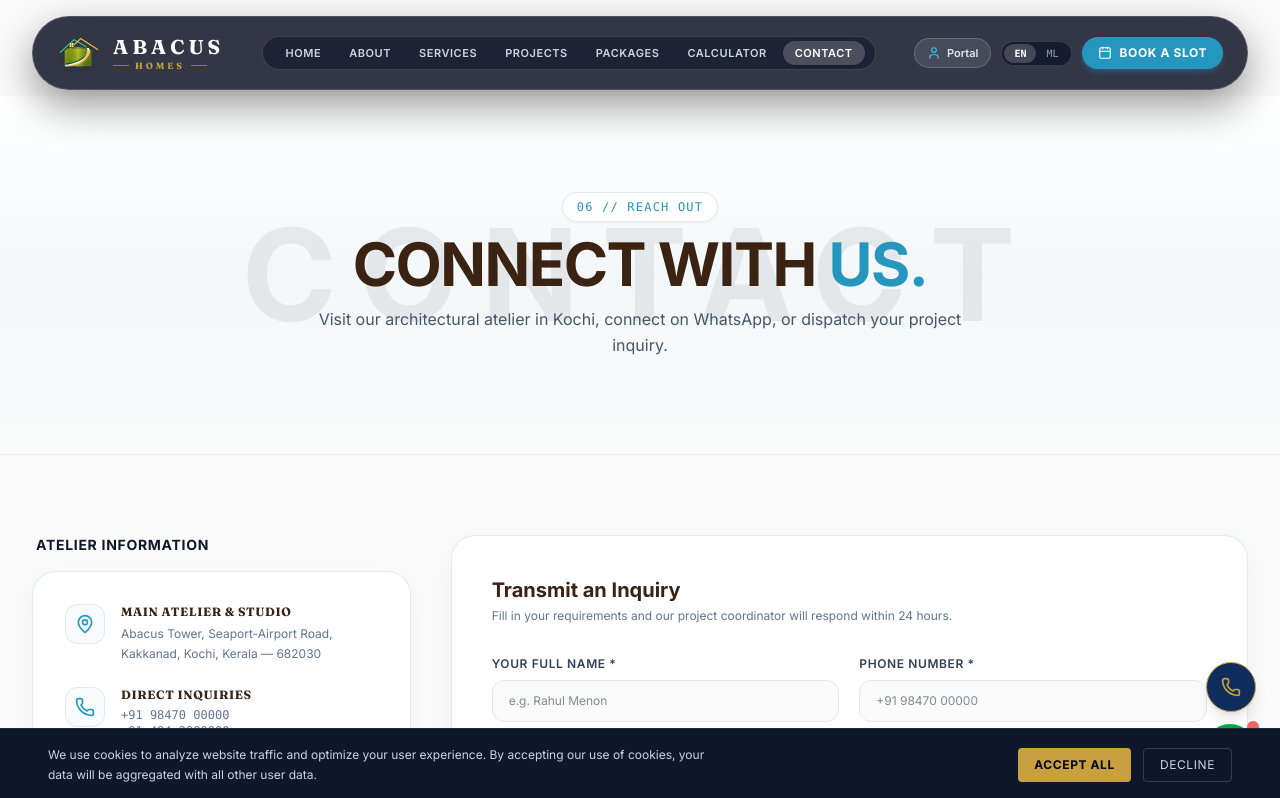
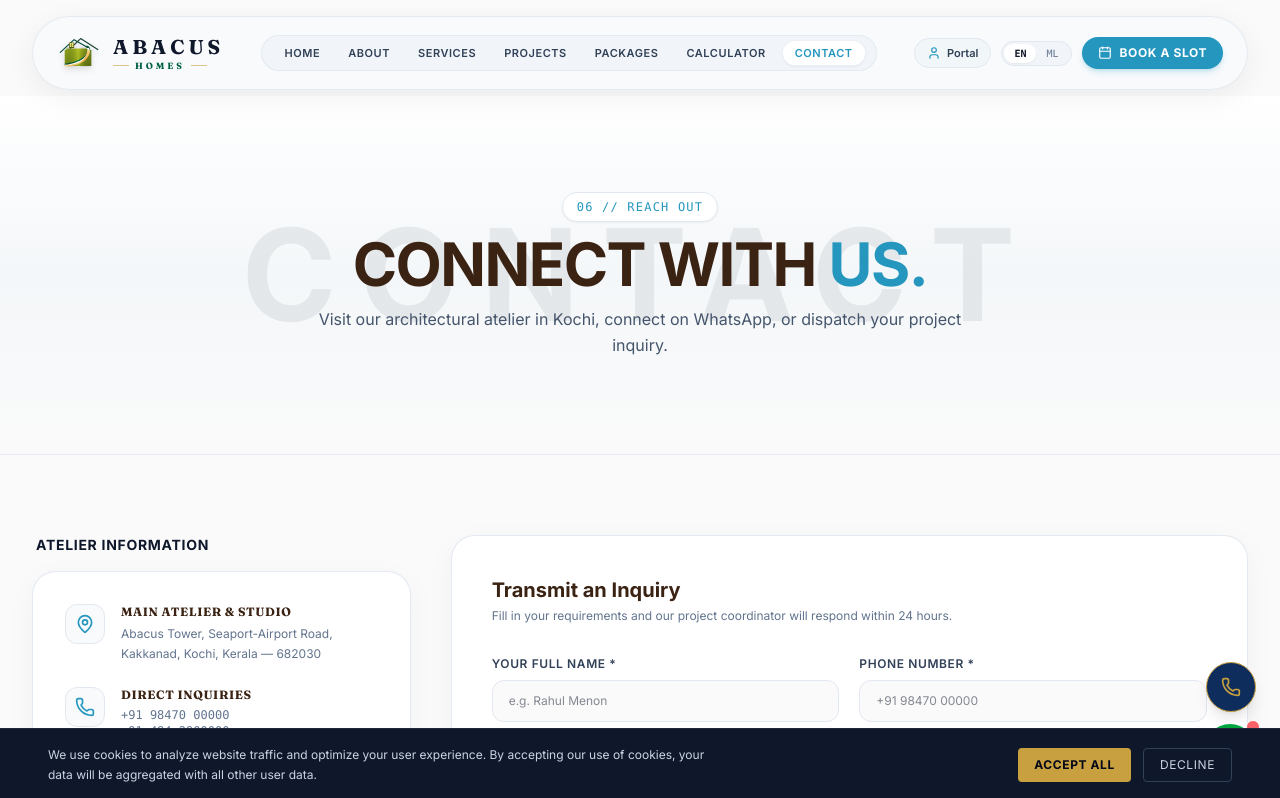
Before and after one commit to alifmuhammeds007/abacus-homes, a React (Vite) app in the folder frontend/: page /contact in a window 1280 px wide. Shown: the top 798 px of the page. Built offline with nearby package versions, Linux system fonts and the light colour scheme; a web font is replaced by a local one.

Commit message:
Update Navbar and Hero background to subtle off-white light glassmorphism tone

```diff
--- a/frontend/src/components/Navbar.jsx
+++ b/frontend/src/components/Navbar.jsx
@@ -38,21 +38,17 @@ const Navbar = () => {
           className={`max-w-7xl mx-auto w-full rounded-2xl sm:rounded-full px-4 sm:px-6 py-2.5 sm:py-3 transition-all duration-500 pointer-events-auto flex items-center justify-between border ${
             isScrolled
               ? 'bg-white/95 backdrop-blur-2xl border-slate-200/90 shadow-[0_12px_40px_rgba(0,0,0,0.08)] text-slate-900'
-              : 'bg-slate-950/80 backdrop-blur-xl border-white/15 shadow-[0_16px_40px_rgba(0,0,0,0.4)] text-white'
+              : 'bg-[#f8fafc]/90 backdrop-blur-xl border-slate-200/90 shadow-[0_8px_30px_rgba(0,0,0,0.06)] text-slate-900'
           }`}
         >
 
           {/* 1. BRAND LOGO -> Goes to Home Page */}
           <Link to="/" className="flex items-center group shrink-0 py-0.5">
-            <Logo variant={isScrolled ? 'dark' : 'light'} height="h-8 sm:h-9" />
+            <Logo variant="dark" height="h-8 sm:h-9" />
           </Link>
 
           {/* 2. DEDICATED PAGE NAVIGATION LINKS (CENTER) */}
-          <div className={`hidden lg:flex items-center gap-1 px-2.5 py-1 rounded-full border transition-colors ${
-            isScrolled
-              ? 'bg-slate-100/80 border-slate-200/80'
-              : 'bg-slate-900/60 border-white/15'
-          }`}>
+          <div className="hidden lg:flex items-center gap-1 px-2.5 py-1 rounded-full border transition-colors bg-slate-100/90 border-slate-200/90">
             {navLinks.map((link) => {
               const isActive = location.pathname === link.path;
               return (
@@ -61,8 +57,8 @@ const Navbar = () => {
                   to={link.path}
                   className={`px-3 py-1 rounded-full text-[11px] font-sans font-semibold tracking-wider transition-all duration-200 ${
                     isActive
-                      ? isScrolled ? 'bg-white text-[#2596be] font-bold shadow-sm' : 'bg-white/20 text-white font-bold shadow-sm'
-                      : isScrolled ? 'text-slate-700 hover:text-[#2596be] hover:bg-white/60' : 'text-slate-300 hover:text-white hover:bg-white/10'
+                      ? 'bg-white text-[#2596be] font-bold shadow-xs border border-slate-200/60'
+                      : 'text-slate-700 hover:text-[#2596be] hover:bg-white/60'
                   }`}
                 >
                   {link.label}
@@ -79,27 +75,23 @@ const Navbar = () => {
               to="/login"
               className={`flex items-center gap-1.5 px-3 py-1.5 rounded-full text-[11px] font-sans font-semibold border transition-all duration-200 ${
                 location.pathname === '/login' || location.pathname === '/dashboard' || location.pathname === '/client-portal'
-                  ? 'bg-[#2596be]/20 text-[#38bdf8] border-[#2596be]/40'
-                  : isScrolled
-                    ? 'text-slate-700 hover:text-[#2596be] border-slate-200 hover:border-[#2596be]/40 bg-slate-100/80 hover:bg-white'
-                    : 'text-slate-200 hover:text-white border-white/20 hover:border-white/40 bg-white/10 hover:bg-white/20'
+                  ? 'bg-[#2596be]/10 text-[#2596be] border-[#2596be]/40'
+                  : 'text-slate-700 hover:text-[#2596be] border-slate-200 hover:border-[#2596be]/40 bg-slate-100/80 hover:bg-white'
               }`}
               title="Client Project Portal"
             >
-              <User className="w-3.5 h-3.5 text-[#38bdf8]" />
+              <User className="w-3.5 h-3.5 text-[#2596be]" />
               <span>Portal</span>
             </Link>
 
             {/* Language Switcher Dual Pill */}
-            <div className={`flex items-center border rounded-full p-0.5 text-[10px] font-mono ${
-              isScrolled ? 'bg-slate-100 border-slate-200' : 'bg-slate-900/80 border-white/15'
-            }`}>
+            <div className="flex items-center border rounded-full p-0.5 text-[10px] font-mono bg-slate-100 border-slate-200">
               <button
                 onClick={() => setLanguage('en')}
                 className={`px-2.5 py-0.5 rounded-full transition-all ${
                   language === 'en'
-                    ? isScrolled ? 'bg-white text-slate-900 font-bold shadow-sm' : 'bg-white/20 text-white font-bold'
-                    : isScrolled ? 'text-slate-500 hover:text-slate-900' : 'text-slate-400 hover:text-white'
+                    ? 'bg-white text-slate-900 font-bold shadow-xs'
+                    : 'text-slate-500 hover:text-slate-900'
                 }`}
               >
                 EN
@@ -108,8 +100,8 @@ const Navbar = () => {
                 onClick={() => setLanguage('ml')}
                 className={`px-2.5 py-0.5 rounded-full transition-all ${
                   language === 'ml'
-                    ? isScrolled ? 'bg-white text-slate-900 font-bold shadow-sm' : 'bg-white/20 text-white font-bold'
-                    : isScrolled ? 'text-slate-500 hover:text-slate-900' : 'text-slate-400 hover:text-white'
+                    ? 'bg-white text-slate-900 font-bold shadow-xs'
+                    : 'text-slate-500 hover:text-slate-900'
                 }`}
               >
                 ML
@@ -119,7 +111,7 @@ const Navbar = () => {
             {/* Book Consultation Slot Button -> Goes to /consultation */}
             <Link
               to="/consultation"
-              className="px-4 py-2 text-white font-bold text-xs uppercase tracking-wider rounded-full transition-all duration-300 shadow-md shadow-[#2596be]/30 flex items-center gap-2 hover:scale-105 active:scale-95 bg-[#2596be] hover:bg-[#1d7fa2]"
+              className="px-4 py-2 text-white font-bold text-xs uppercase tracking-wider rounded-full transition-all duration-300 shadow-md shadow-[#2596be]/20 flex items-center gap-2 hover:scale-105 active:scale-95 bg-[#2596be] hover:bg-[#1d7fa2]"
             >
               <Calendar className="w-3.5 h-3.5" />
               <span>Book A Slot</span>
@@ -130,9 +122,7 @@ const Navbar = () => {
           <div className="flex items-center gap-2 sm:hidden">
             <Link
               to="/login"
-              className={`p-2 rounded-xl border text-xs ${
-                isScrolled ? 'bg-slate-100 border-slate-200 text-[#2596be]' : 'bg-slate-900/80 border-white/20 text-[#38bdf8]'
-              }`}
+              className="p-2 rounded-xl border text-xs bg-slate-100 border-slate-200 text-[#2596be]"
               title="Client Portal"
             >
               <User className="w-4 h-4" />
--- a/frontend/src/components/canvas/ExperienceCanvas.jsx
+++ b/frontend/src/components/canvas/ExperienceCanvas.jsx
@@ -3,7 +3,7 @@ import SceneOverlayText from './SceneOverlayText';
 
 const ExperienceCanvas = ({ scrollProgress = 0 }) => {
   return (
-    <div className="relative w-full h-full bg-slate-950 overflow-hidden select-none flex items-center justify-center">
+    <div className="relative w-full h-full bg-[#f8fafc] overflow-hidden select-none flex items-center justify-center">
 
       {/* 85% Visible Background Video (Fully visible in mobile view via object-contain & full cover on desktop) */}
       <div className="absolute inset-0 w-full h-full flex items-center justify-center z-0 overflow-hidden">
@@ -19,12 +19,12 @@ const ExperienceCanvas = ({ scrollProgress = 0 }) => {
         </video>
       </div>
 
-      {/* Elegant Contrast Gradient Overlay */}
-      <div className="absolute inset-0 bg-gradient-to-t from-slate-950/90 via-slate-950/20 to-black/50 z-0 pointer-events-none" />
+      {/* Off-White Contrast Gradient Overlay */}
+      <div className="absolute inset-0 bg-gradient-to-t from-[#f8fafc]/95 via-[#f8fafc]/35 to-slate-900/10 z-0 pointer-events-none" />
 
-      {/* Subtle Background Architectural Brand Watermark */}
+      {/* Background Architectural Brand Watermark */}
       <div className="absolute inset-0 flex items-center justify-center lg:justify-end pointer-events-none z-0 overflow-hidden pr-0 lg:pr-16 select-none">
-        <span className="font-sans font-black text-6xl sm:text-8xl md:text-9xl lg:text-[11vw] text-white/[0.07] tracking-[0.16em] uppercase whitespace-nowrap translate-y-[-14%] sm:translate-y-[-12%] lg:translate-x-[-6%] leading-none">
+        <span className="font-sans font-black text-6xl sm:text-8xl md:text-9xl lg:text-[11vw] text-slate-900/[0.06] tracking-[0.16em] uppercase whitespace-nowrap translate-y-[-14%] sm:translate-y-[-12%] lg:translate-x-[-6%] leading-none">
           ABACUS
         </span>
       </div>
```
Also changed, not shown: frontend/src/components/canvas/SceneOverlayText.jsx (+18 -18 lines).
